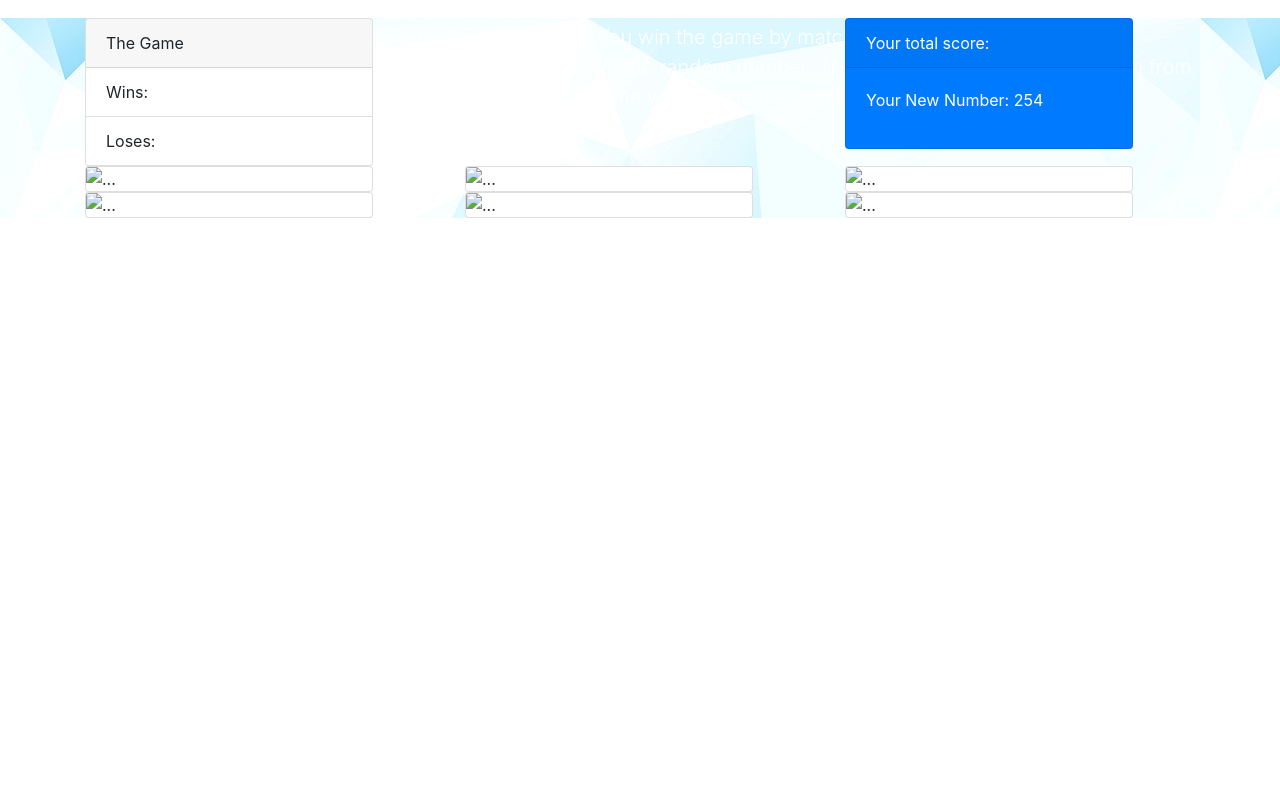
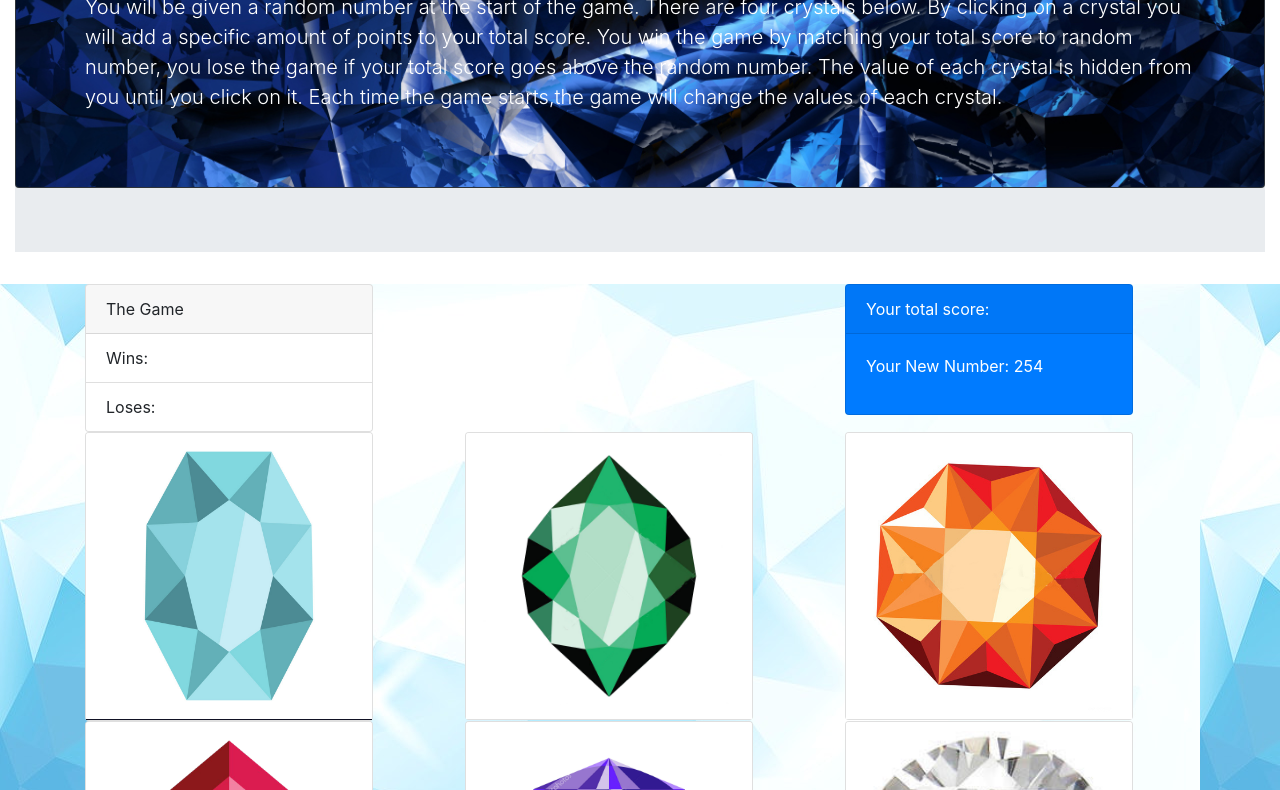
Before and after one commit to chrisruizaz/unit-4-game, a plain HTML site: page index.html in a window 1280 px wide. Shown: the part 168-958 px from the top of the page. Before the commit the page ends 800 px from the top, so only its background shows below. Drawn offline with nearby package versions, Linux system fonts and the light colour scheme.

Commit message:
still changing file paths

```diff
--- a/index.html
+++ b/index.html
@@ -39,7 +39,7 @@
         <div class="card bg-dark text-white">
           <img
             id="jumbotronImg"
-            src="images/cool-blue-crystal-background-image.jpg"
+            src="assets/images/cool-blue-crystal-background-image.jpg"
             class="card-img"
             class="img-responsive"
             alt="..."
@@ -111,7 +111,7 @@
             <div class="card" style="width: 18rem;">
               <img
                 id="blue"
-                src="images/Blue.jpg"
+                src="assets/images/Blue.jpg"
                 class="card-img-top"
                 alt="..."
               />
@@ -121,7 +121,7 @@
             <div class="card" style="width: 18rem;">
               <img
                 id="green"
-                src="images/Green.jpg"
+                src="assets/images/Green.jpg"
                 class="card-img-top"
                 alt="..."
               />
@@ -131,7 +131,7 @@
             <div class="card" style="width: 18rem;">
               <img
                 id="orange"
-                src="images/Orange.jpg"
+                src="assets/images/Orange.jpg"
                 class="card-img-top"
                 alt="..."
               />
@@ -144,7 +144,7 @@
             <div class="card" style="width: 18rem;">
               <img
                 id="red"
-                src="images/Red.jpg"
+                src="assets/images/Red.jpg"
                 class="card-img-top"
                 alt="..."
               />
@@ -154,7 +154,7 @@
             <div class="card" style="width: 18rem;">
               <img
                 id="purple"
-                src="images/Purple.jpg"
+                src="assets/images/Purple.jpg"
                 class="card-img-top"
                 alt="..."
               />
@@ -164,7 +164,7 @@
             <div class="card" style="width: 18rem;">
               <img
                 id="white"
-                src="images/White.jpg"
+                src="assets/images/White.jpg"
                 class="card-img-top"
                 alt="..."
               />
```
